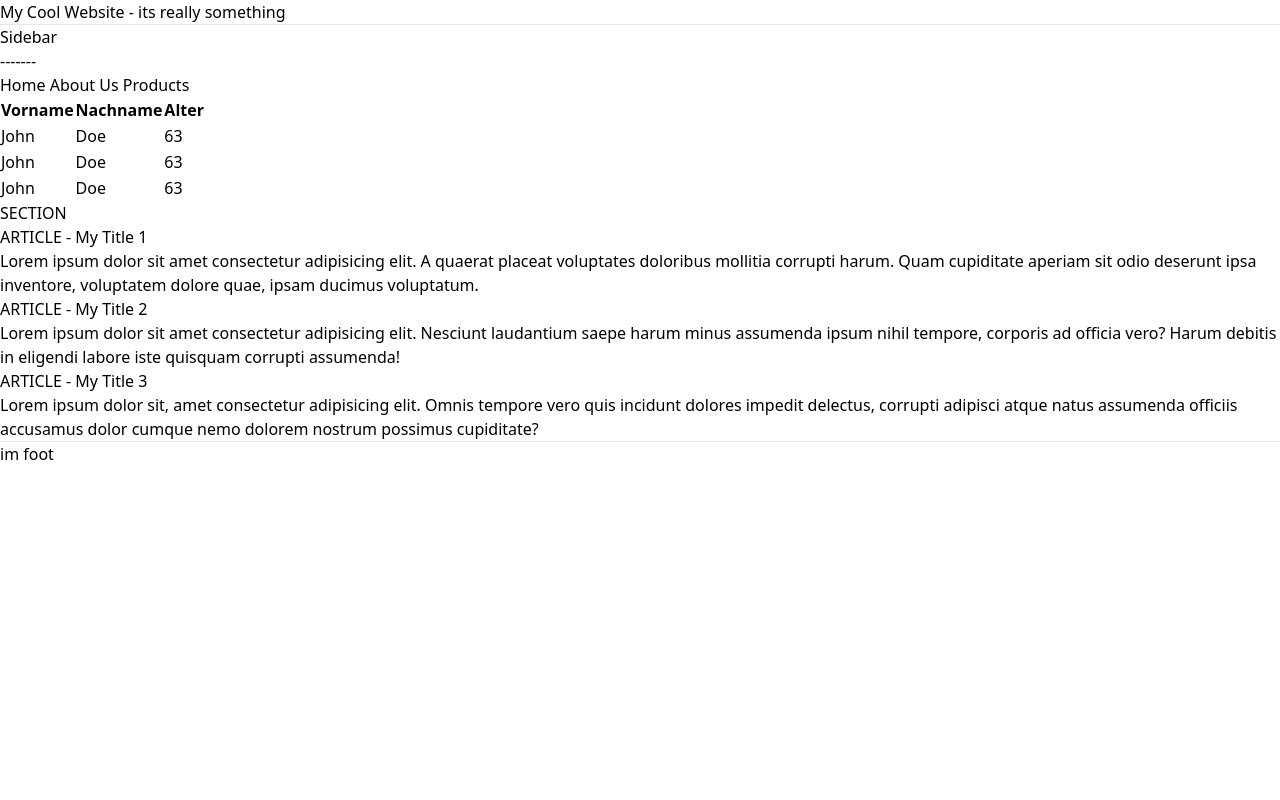
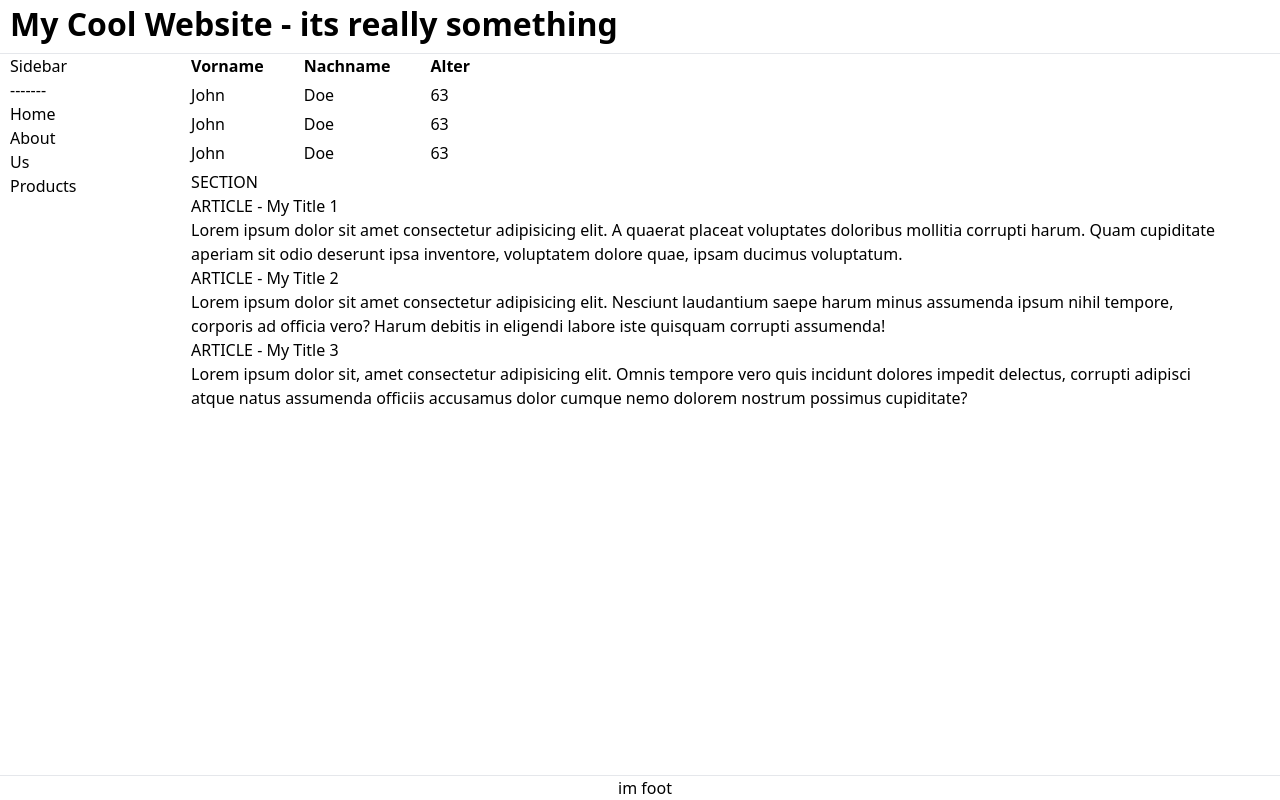
Before and after one commit to wusa889/Modul323AB3, a website built with webpack: page src/index.html in a window 1280 px wide. Built offline with nearby package versions, Linux system fonts and the light colour scheme.

Commit message:
Changed size of Header h1

```diff
--- a/src/index.html
+++ b/src/index.html
@@ -4,7 +4,7 @@
     <meta charset="UTF-8">
     <meta name="viewport" content="width=device-width, initial-scale=1.0">
     <title>Document</title>
-    <!-- <link rel="stylesheet" href="./styles/style.css"> -->
+    <link rel="stylesheet" href="./styles/style.css">
 </head>
 <body>
 
--- a/src/styles/style.css
+++ b/src/styles/style.css
@@ -16,7 +16,8 @@ body{
 .header h1{
     padding-left: 10px;
     margin-bottom: 5px;
-
+    font-size: xx-large;
+    font-weight: bold;
 }
 .header hr{
     padding: 0;
@@ -28,7 +29,7 @@ body{
     grid-row-end: 5;
     grid-column-start: 1;
     grid-column-end: 2;
-    background-color: green;
+    /* background-color: green; */
 }
 .table-container{
     grid-row-start: 2;
```
